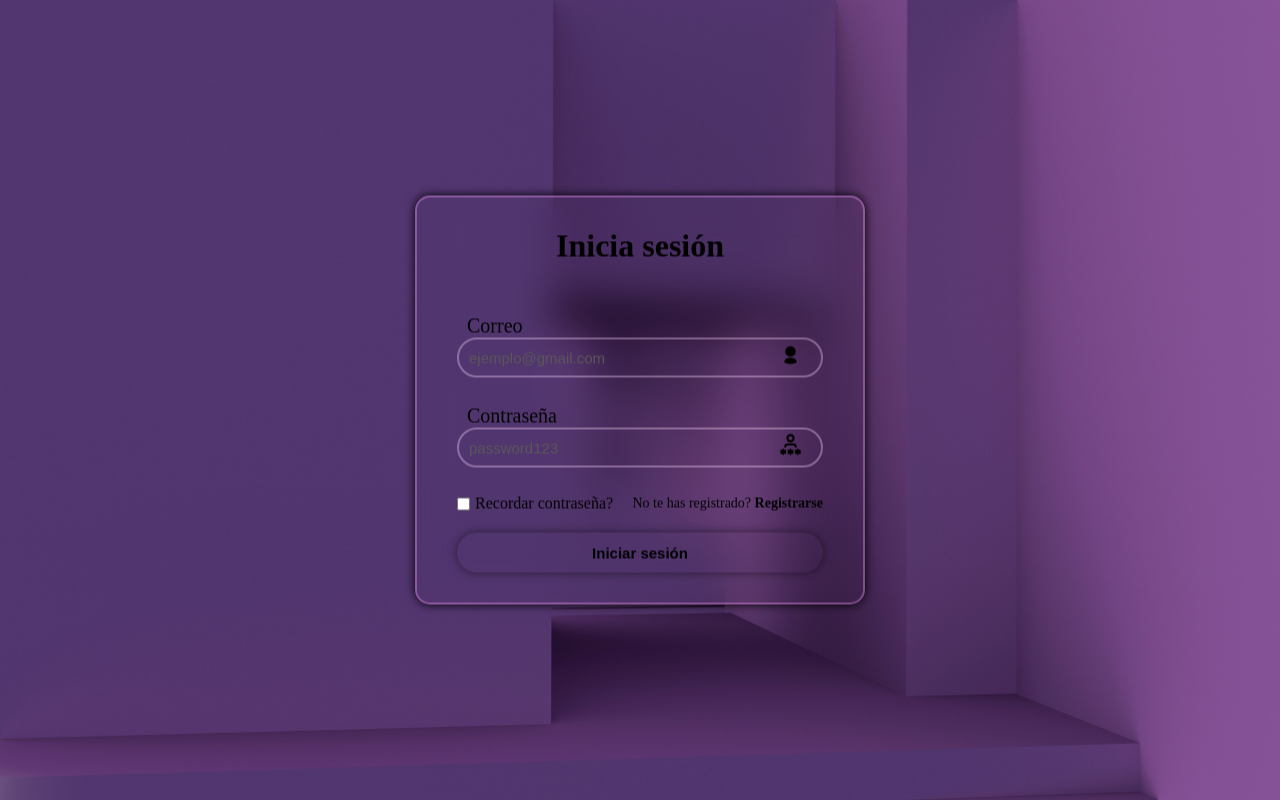
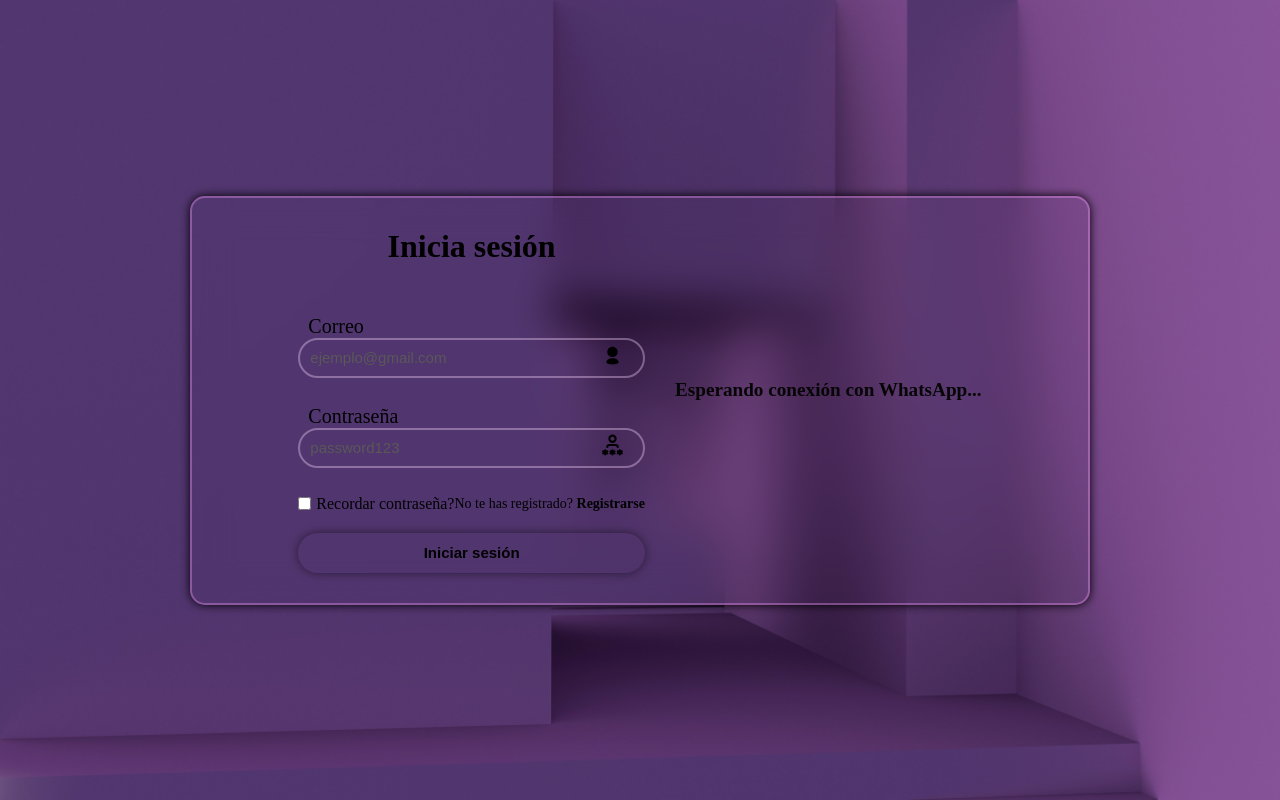
Before and after one commit to iDanteh/platform_mvc, a React (Vite) app: page / in a window 1280 px wide. Built offline with nearby package versions, Linux system fonts and the light colour scheme; no server answers.

Commit message:
Muestra de código QR

```diff
--- a/package.json
+++ b/package.json
@@ -12,10 +12,12 @@
   "dependencies": {
     "axios": "^1.7.9",
     "cors": "^2.8.5",
+    "qrcode.react": "^4.2.0",
     "react": "^18.3.1",
     "react-dom": "^18.3.1",
     "react-icons": "^5.4.0",
-    "react-router-dom": "^7.0.2"
+    "react-router-dom": "^7.0.2",
+    "socket.io-client": "^4.8.1"
   },
   "devDependencies": {
     "@eslint/js": "^9.9.0",
--- a/src/pages/Login.jsx
+++ b/src/pages/Login.jsx
@@ -1,16 +1,23 @@
 import React, { useState, useEffect } from 'react';
 import { TiUser } from 'react-icons/ti';
 import { TbPasswordUser } from 'react-icons/tb';
+import { FaWhatsapp } from 'react-icons/fa'; // Icono de WhatsApp
 import { useNavigate } from 'react-router-dom';
-import { authServiceLogin } from '../services/authService.js'
+import { authServiceLogin } from '../services/authService.js';
 import { useAuth } from '../context/AuthContext.jsx';
+import io from 'socket.io-client'; // Importar socket.io-client
+import {QRCodeSVG} from 'qrcode.react';
 import "../styles/Login_Style.css";
+
+const socket = io('http://localhost:5000');
 
 function Login() {
     const { login } = useAuth();
     const [email, setEmail] = useState('');
     const [password, setPassword] = useState('');
     const [rememberMe, setRememberMe] = useState(false);
+    const [qrCode, setQrCode] = useState('');
+    const [isReady, setIsReady] = useState(false);
     const navigate = useNavigate();
 
     useEffect(() => {
@@ -22,6 +29,23 @@ function Login() {
             setPassword(savedPassword);
             setRememberMe(true);
         }
+
+        // Escuchar el evento 'qr' para recibir el código QR del backend
+        socket.on('qr', (qr) => {
+            setQrCode(qr);
+            setIsReady(false);
+        });
+
+        // Escuchar cuando WhatsApp está listo para enviar mensajes
+        socket.on('ready', () => {
+            setQrCode('');
+            setIsReady(true); // WhatsApp está listo
+        });
+
+        return () => {
+            socket.off('qr');
+            socket.off('ready'); // Limpiar el listener de "ready"
+        };
     }, []);
 
     const handleLogin = async (event) => {
@@ -51,6 +75,7 @@ function Login() {
     return (
         <>
             <div className='login-container'>
+                <div className="form-section">
                     <form onSubmit={handleLogin}>
                         <h1>Inicia sesión</h1>
 
@@ -59,8 +84,8 @@ function Login() {
                             <input type="email"
                                 placeholder='ejemplo@gmail.com'
                                 value={email}
-                            onChange={(e) => setEmail(e.target.value)}/>
-                        <TiUser className='icon'/>
+                                onChange={(e) => setEmail(e.target.value)} />
+                            <TiUser className='icon' />
                         </div>
 
                         <div className='input-box'>
@@ -68,15 +93,15 @@ function Login() {
                             <input type="password"
                                 placeholder='password123'
                                 value={password}
-                            onChange={(e) => setPassword(e.target.value)}/>
-                        <TbPasswordUser className='icon'/>
+                                onChange={(e) => setPassword(e.target.value)} />
+                            <TbPasswordUser className='icon' />
                         </div>
 
                         <div className='check-box'>
                             <div className='checkbox-container'>
                                 <input type="checkbox"
                                     checked={rememberMe}
-                                onChange={(e) => setRememberMe(e.target.checked)}/>
+                                    onChange={(e) => setRememberMe(e.target.checked)} />
                                 <label htmlFor="remember">Recordar contraseña?</label>
                             </div>
                             <div className='register-link'>
@@ -85,11 +110,28 @@ function Login() {
                         </div>
 
                         <button type="submit">Iniciar sesión</button>
+                    </form>
+                </div>
 
-                </form>
+                <div className="qr-container">
+                    {qrCode ? (
+                        <>
+                            <h2>Escanea el QR para iniciar sesión con WhatsApp</h2>
+                            <QRCodeSVG value={qrCode} size={256} />
+                        </>
+                    ) : isReady ? (
+                        <>
+                            <h2>WhatsApp listo para enviar mensajes</h2>
+                            <FaWhatsapp size={64} color="#25D366" />
+                        </>
+                    ) : (
+                        <h2>Esperando conexión con WhatsApp...</h2>
+                    )}
+            </div>
             </div>
         </>
     );
+
 }
 
 export default Login;
--- a/src/styles/Login_Style.css
+++ b/src/styles/Login_Style.css
@@ -1,5 +1,5 @@
 body {
-    /*display: flex;*/
+    display: flex;
     justify-content: center;
     align-items: center;
     min-height: 100vh;
@@ -9,11 +9,12 @@ body {
     background-repeat: no-repeat;
 }
 
-.login-container{
-    position: fixed;
+.login-container {
+    display: flex;
+    flex-direction: row; /* Cambié a fila para mostrar el formulario y QR en línea */
     justify-content: center;
     align-items: center;
-    width: 450px;
+    width: 900px; /* Ajusta el tamaño según lo que necesites */
     background-color: transparent;
     backdrop-filter: blur(20px);
     border-radius: 15px;
@@ -21,26 +22,25 @@ body {
     box-shadow: 0 0 10px rgba(0, 0, 0, 1);
     color: rgb(0, 0, 0);
     padding: 30px 40px;
-    top: 50%;
-    left: 50%;
-    transform: translate(-50%, -50%);
+    max-width: 100%;
+    height: auto;
 }
 
-.login-container h1{
+.login-container h1 {
     font-size: 2rem;
     font-weight: bold;
     text-align: center;
     margin-bottom: 20px;
 }
 
-.login-container .input-box{
+.login-container .input-box {
     position: relative;
     width: 100%;
     height: 40px;
     margin: 50px 0;
 }
 
-.input-box input{
+.input-box input {
     width: 100%;
     height: 100%;
     background: transparent;
@@ -53,7 +53,7 @@ body {
     padding-left: 10px;
 }
 
-.input-box label{
+.input-box label {
     position: relative;
     top: 0;
     left: 0;
@@ -64,11 +64,11 @@ body {
     transition: 0.5s;
 }
 
-.input-box input::placeholder{
+.input-box input::placeholder {
     color: rgb(90, 88, 88);
 }
 
-.input-box .icon{
+.input-box .icon {
     position: absolute;
     right: 20px;
     top: 100%;
@@ -111,8 +111,7 @@ body {
     text-decoration: underline;
 }
 
-
-.login-container button{
+.login-container button {
     width: 100%;
     height: 40px;
     background: transparent;
@@ -124,3 +123,25 @@ body {
     font-size: 15px;
     font-weight: 600;
 }
+
+.qr-container {
+    margin-left: 30px;
+    text-align: center;
+    display: flex;
+    flex-direction: column;
+    justify-content: center;
+    align-items: center;
+}
+
+.qr-container h2 {
+    margin-bottom: 20px;
+    font-size: 1.2rem;
+    color: #060606;
+}
+
+.qr-container .whatsapp-icon {
+    font-size: 50px; /* Ajusta el tamaño del ícono */
+    color: #25D366;  /* Color típico de WhatsApp */
+    margin-top: 20px;
+    cursor: pointer;
+}
```
Also changed, not shown: 1 other file (tests, documents, lock files or other folders). Lines whose indentation alone changed are shown as unchanged.
